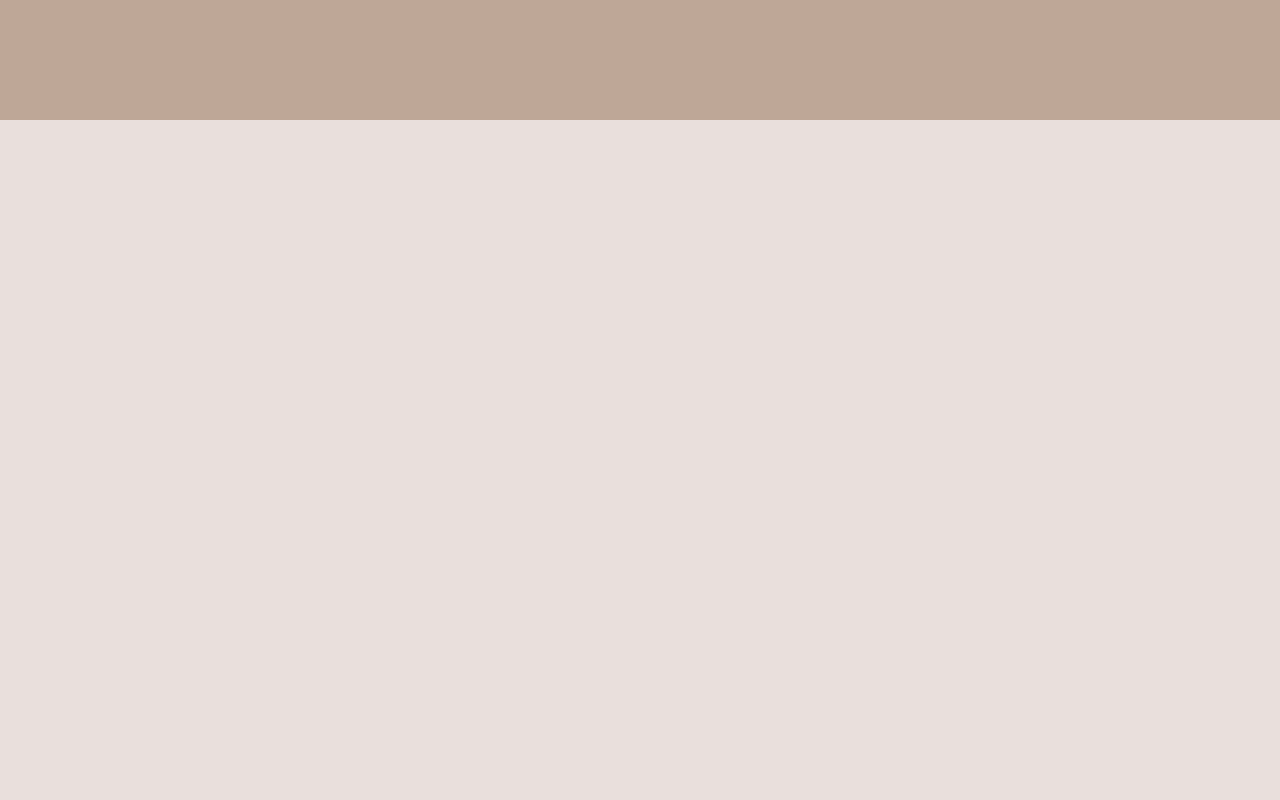
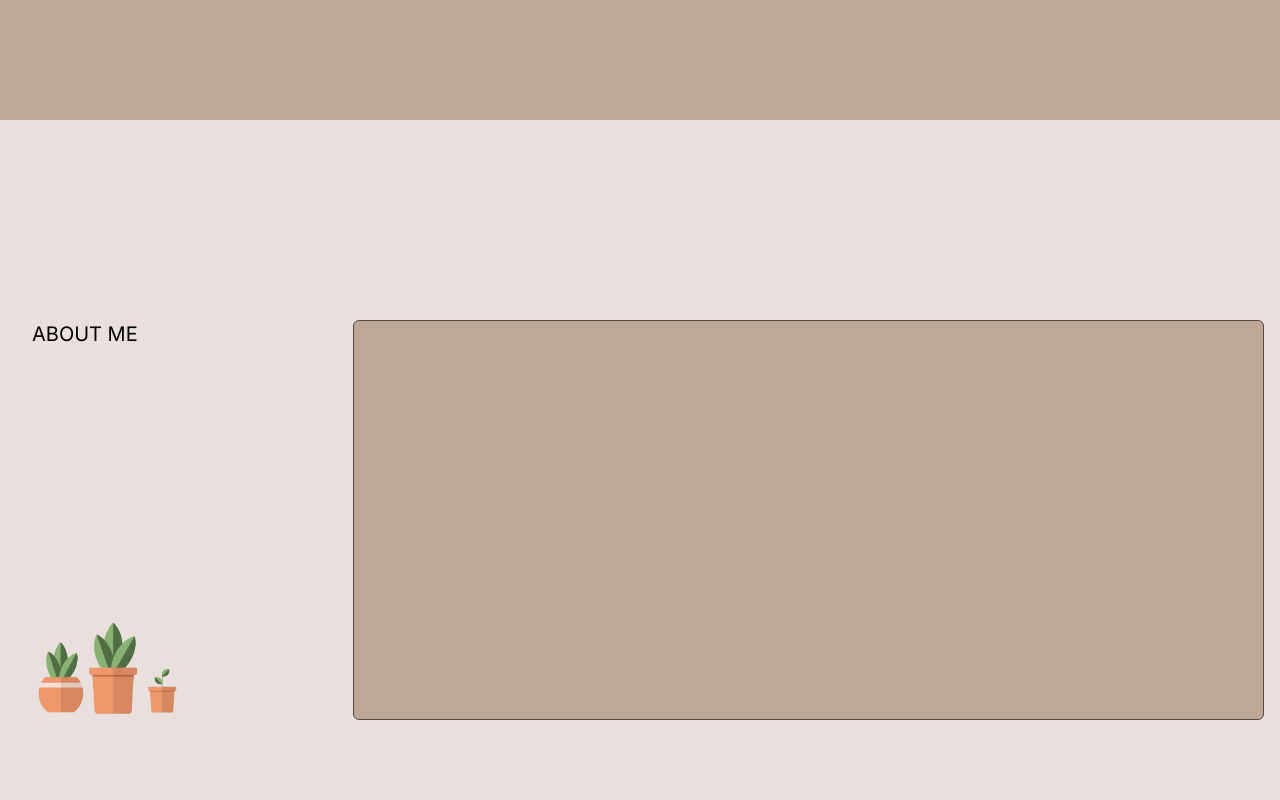
Before and after one commit to emilyniee/Personal-website, a Next.js app: page / in a window 1280 px wide. Shown: the part 680-1480 px from the top of the page. Built offline with nearby package versions, Linux system fonts and the light colour scheme.

Commit message:
about me page

```diff
--- a/src/app/sections/about.tsx
+++ b/src/app/sections/about.tsx
@@ -1,8 +1,25 @@
+import Image from "next/image"
+import plants from "../../../public/images/plants.png"
 
 export default function About() {
   return (
-    <main className="flex bg-coffee-100 min-h-screen justify-center items-center w-full h-full">
+    <main className="flex bg-coffee-100 h-screen justify-center items-center w-full h-full">
+        <div className="m-4 px-4 w-1/4 h-1/2">
+            <div className="flex h-1/2 w-full items-start">
+                <h1 className="text-black text-xl">ABOUT ME</h1>
+            </div>
+            <div className="h-1/2 flex items-end">
+                <Image
+                src={plants.src}
+                alt="coffee shop"
+                width={150}
+                height={150}
+            />
+            </div>
+        </div>
+        <div className="m-4 bg-coffee-200 w-3/4 h-1/2 p-4 rounded-md border border-coffee-300">
 
+        </div>
     </main>
   )
 }
```
Also changed, not shown: public/images/2.png (deleted), public/images/plants.png (added).
